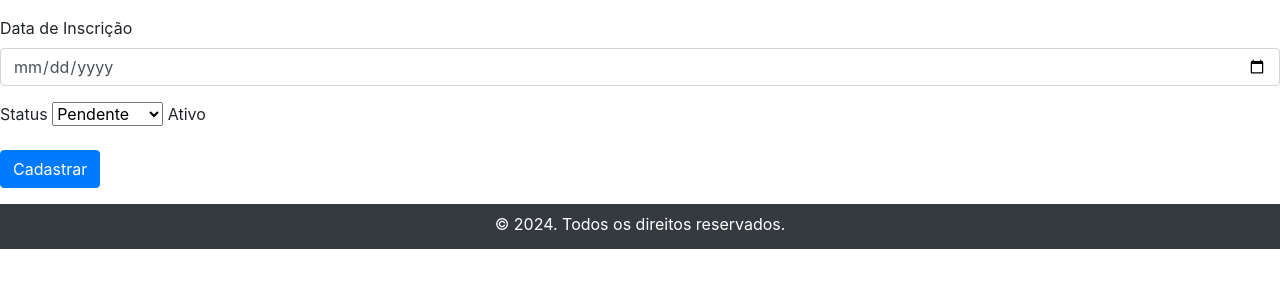
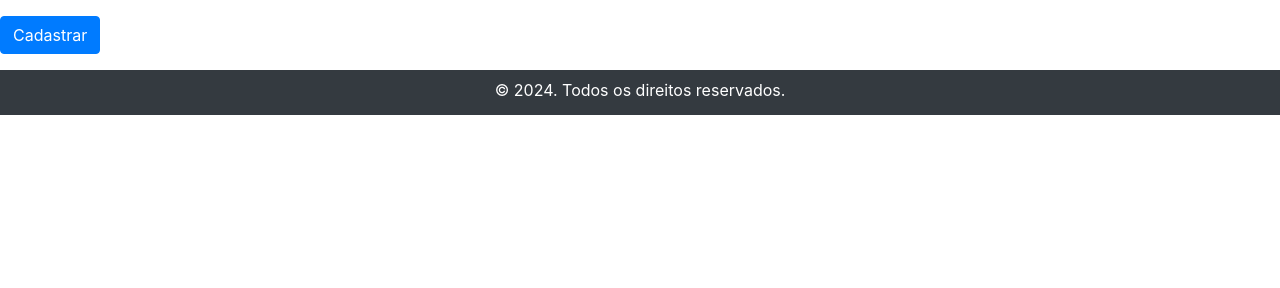
Before and after one commit to vitoroliveirasilva/py.BrasifTreinamentos, a Flask app: template TREINAMENTO/templates/operacao/cadastro_inscricao.html in a window 1280 px wide. Shown: the part 268-556 px from the top of the page. Run offline with Flask 3, Linux system fonts and the light colour scheme; the template is opened without the code that fills it: values that come from a table or form of the project are taken from there, others are empty; some libraries are stand-ins or nearby versions.

Commit message:
FIX - Correção do registro de inscrições

```diff
--- a/TREINAMENTO/forms/inscricao_forms.py
+++ b/TREINAMENTO/forms/inscricao_forms.py
@@ -5,6 +5,4 @@ from wtforms.validators import DataRequired
 class InscricaoForm(FlaskForm):
     id_colaborador = SelectField('Colaborador', coerce=int, validators=[DataRequired()])
     id_treinamento = SelectField('Treinamento', coerce=int, validators=[DataRequired()])
-    data_inscricao = DateField('Data de Inscrição', format='%Y-%m-%d', validators=[DataRequired()])
-    status = SelectField('Status', choices=[('Pendente', 'Pendente'), ('Confirmada', 'Confirmada'), ('Cancelada', 'Cancelada')], validators=[DataRequired()])
     submit = SubmitField('Cadastrar')
--- a/TREINAMENTO/models/tb_inscricoes.py
+++ b/TREINAMENTO/models/tb_inscricoes.py
@@ -22,6 +22,6 @@ class Inscricao(db.Model):
             id_colaborador=form.id_colaborador.data,
             id_treinamento=form.id_treinamento.data,
             id_responsavel=id_responsavel,
-            data_inscricao=form.data_inscricao.data,
-            status=form.status.data
+            data_inscricao=datetime.utcnow(),
+            status='Pendente'
         )
--- a/TREINAMENTO/routes/operacoes/cadastro_inscricao_routes.py
+++ b/TREINAMENTO/routes/operacoes/cadastro_inscricao_routes.py
@@ -1,5 +1,5 @@
 from flask import Blueprint, render_template, redirect, url_for, flash
-from flask_login import login_required
+from flask_login import login_required, current_user
 from TREINAMENTO import db
 from TREINAMENTO.forms.inscricao_forms import InscricaoForm
 from TREINAMENTO.models import Inscricao, Colaborador, Treinamento
@@ -19,10 +19,10 @@ def cadastro_inscricao():
     form.id_treinamento.choices = [(treinamento.id_treinamento, treinamento.treinamento) for treinamento in treinamentos]
 
     if form.validate_on_submit():
-        nova_inscricao = Inscricao.cadastro_inscricao(form)
+        nova_inscricao = Inscricao.cadastro_inscricao(form, current_user.id)
         db.session.add(nova_inscricao)
         db.session.commit()
         flash("Inscrição cadastrada com sucesso!", "success")
-        return redirect(url_for("operacoes.cadastro_empresa"))
+        return redirect(url_for("operacoes.cadastro_inscricao"))
 
     return render_template("/operacao/cadastro_inscricao.html", form=form)
--- a/TREINAMENTO/templates/operacao/cadastro_inscricao.html
+++ b/TREINAMENTO/templates/operacao/cadastro_inscricao.html
@@ -40,22 +40,6 @@
         </div>
 
         <div class="form-group">
-            {{ form.data_inscricao.label(class="form-label") }}
-            {{ form.data_inscricao(class="form-control", placeholder="Selecione a data de inscrição") }}
-            {% for error in form.data_inscricao.errors %}
-                <div class="alert alert-danger">{{ error }}</div>
-            {% endfor %}
-        </div>
-
-        <div class="form-group">
-            {{ form.status.label(class="form-label") }}
-            {{ form.status() }} Ativo
-            {% for error in form.status.errors %}
-                <div class="alert alert-danger">{{ error }}</div>
-            {% endfor %}
-        </div>
-
-        <div class="form-group">
             {{ form.submit(class="btn btn-primary") }}
         </div>
     </form>
```
